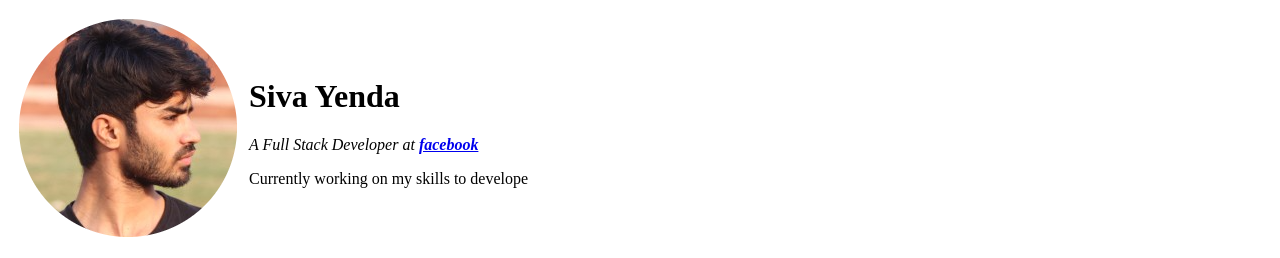
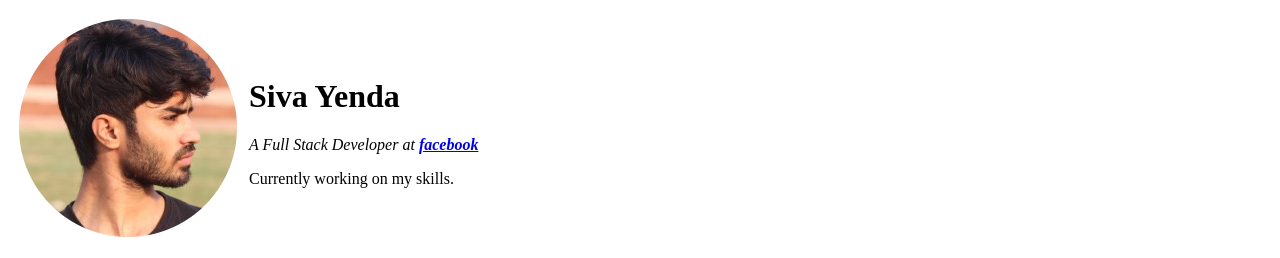
Before and after one commit to sivakumaryenda/cv, a plain HTML site: page index.html in a window 1280 px wide. Shown: the top 258 px of the page. Drawn offline with Linux system fonts and the light colour scheme.

Commit message:
edited some text

```diff
--- a/index.html
+++ b/index.html
@@ -11,7 +11,7 @@
         <td><img src="images/siva-circle.png" alt="siva profle pic"></td>
         <td>  <h1>Siva Yenda</h1>
           <p><em>A Full Stack Developer at <strong><a href="https://www.facebook.com/">facebook</a></strong></em></p>
-          <p>Currently working on my skills to develope</p>
+          <p>Currently working on my skills.</p>
           </td>
       </tr>
     </table>
```
